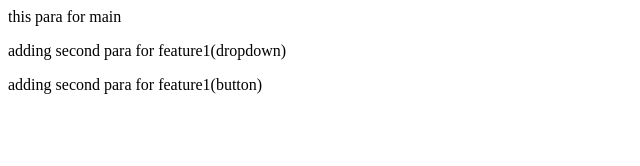
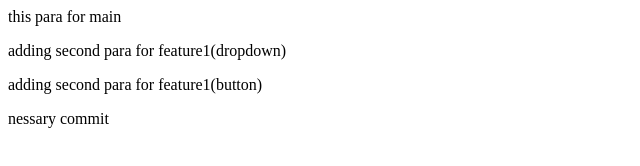
Before and after one commit to satyamkodale/learngit, a plain HTML site: page index.html in a window 1280 px wide. Shown: the whole page, without its empty margins (0-640 px from the left). Drawn offline with Linux system fonts and the light colour scheme.

Commit message:
adding n commit

```diff
--- a/index.html
+++ b/index.html
@@ -1,3 +1,5 @@
 <p>this para for main</p>
 <p>adding second para for feature1(dropdown)</p>
 <p>adding second para for feature1(button)</p>
+
+<p>nessary commit </p>
```
